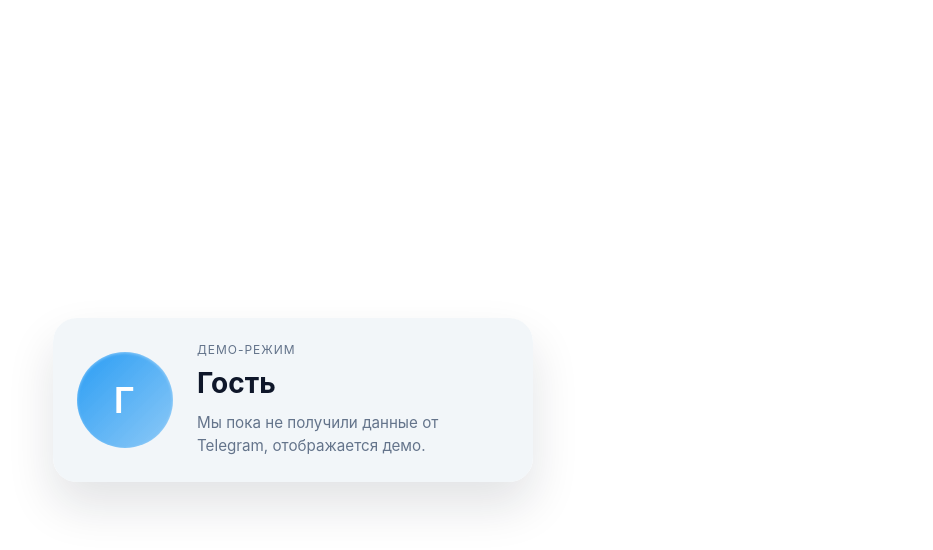
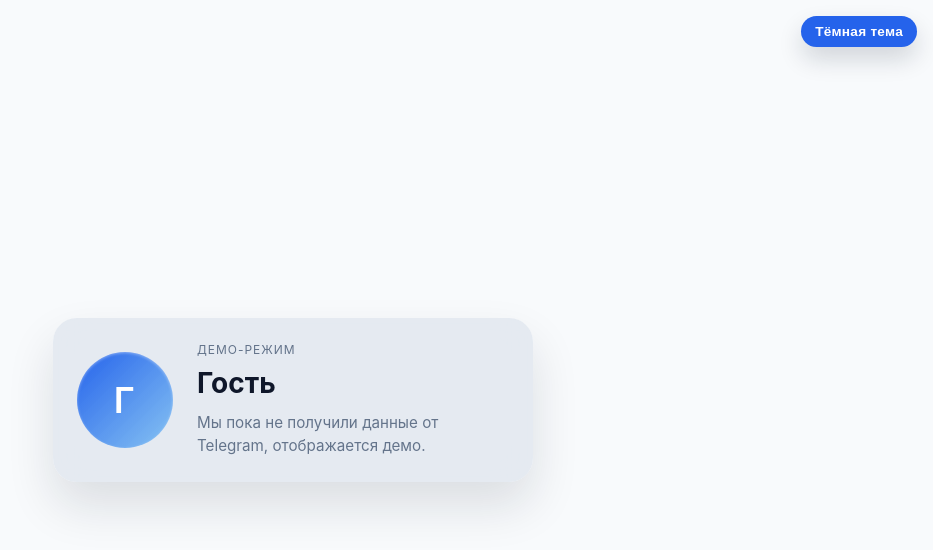
Before and after one commit to Vlad1m8r/dsport-ui, a React (Vite) app: page / in a window 1280 px wide. Shown: the top 550 px of the page, without its empty margins (347-1280 px from the left). Built offline with nearby package versions, Linux system fonts and the light colour scheme.

Commit message:
Добавить переключатель темы на главной

```diff
--- a/src/App.css
+++ b/src/App.css
@@ -9,6 +9,34 @@
   justify-content: center;
   padding: 24px 16px;
   background: var(--tg-theme-bg-color, #ffffff);
+  position: relative;
+}
+
+.theme-toggle {
+  position: absolute;
+  top: 16px;
+  right: 16px;
+  padding: 8px 14px;
+  border-radius: 999px;
+  border: none;
+  background: var(--tg-theme-button-color, #2a9df4);
+  color: var(--tg-theme-button-text-color, #ffffff);
+  font-size: 0.85rem;
+  font-weight: 600;
+  letter-spacing: 0.02em;
+  box-shadow: 0 12px 24px rgba(15, 23, 42, 0.16);
+  cursor: pointer;
+  transition: transform 160ms ease, box-shadow 160ms ease;
+}
+
+.theme-toggle:focus-visible {
+  outline: 2px solid var(--tg-theme-link-color, #2a9df4);
+  outline-offset: 3px;
+}
+
+.theme-toggle:hover {
+  transform: translateY(-2px);
+  box-shadow: 0 16px 28px rgba(15, 23, 42, 0.2);
 }
 
 .profile-card {
--- a/src/App.tsx
+++ b/src/App.tsx
@@ -1,4 +1,4 @@
-import { useEffect, useMemo, useState } from 'react'
+import { useCallback, useEffect, useMemo, useRef, useState } from 'react'
 import WebApp, {
   applyThemeParams,
   isTelegramEnvironment,
@@ -47,16 +47,88 @@ const buildStatusText = (user: WebAppUser | null, ready: boolean): string => {
 function App() {
   const [user, setUser] = useState<WebAppUser | null>(null)
   const [isReady, setIsReady] = useState(false)
+  const [theme, setTheme] = useState<'dark' | 'light'>(
+    WebApp.colorScheme === 'light' ? 'light' : 'dark',
+  )
+  const themeRef = useRef(theme)
+
+  const systemThemeRef = useRef<Record<string, string>>({
+    '--tg-theme-bg-color': '#0b1120',
+    '--tg-theme-text-color': '#f8fafc',
+    '--tg-theme-hint-color': '#94a3b8',
+    '--tg-theme-button-color': '#2a9df4',
+    '--tg-theme-button-text-color': '#ffffff',
+    '--tg-theme-secondary-bg-color': 'rgba(15, 23, 42, 0.5)',
+    '--tg-theme-link-color': '#38bdf8',
+  })
+
+  const lightTheme = useMemo(
+    () => ({
+      '--tg-theme-bg-color': '#f8fafc',
+      '--tg-theme-text-color': '#0f172a',
+      '--tg-theme-hint-color': '#64748b',
+      '--tg-theme-button-color': '#2563eb',
+      '--tg-theme-button-text-color': '#ffffff',
+      '--tg-theme-secondary-bg-color': '#e2e8f0',
+      '--tg-theme-link-color': '#2563eb',
+    }),
+    [],
+  )
+
+  const applyCssVariables = useCallback((variables: Record<string, string>) => {
+    const root = document.documentElement
+    Object.entries(variables).forEach(([key, value]) => {
+      root.style.setProperty(key, value)
+    })
+  }, [])
+
+  const extractThemeFromWebApp = useCallback(() => {
+    const nextTheme = { ...systemThemeRef.current }
+
+    if (WebApp.themeParams.bg_color) {
+      nextTheme['--tg-theme-bg-color'] = WebApp.themeParams.bg_color
+    }
+    if (WebApp.themeParams.text_color) {
+      nextTheme['--tg-theme-text-color'] = WebApp.themeParams.text_color
+    }
+    if (WebApp.themeParams.hint_color) {
+      nextTheme['--tg-theme-hint-color'] = WebApp.themeParams.hint_color
+    }
+    if (WebApp.themeParams.button_color) {
+      nextTheme['--tg-theme-button-color'] = WebApp.themeParams.button_color
+    }
+    if (WebApp.themeParams.button_text_color) {
+      nextTheme['--tg-theme-button-text-color'] = WebApp.themeParams.button_text_color
+    }
+    if (WebApp.themeParams.secondary_bg_color) {
+      nextTheme['--tg-theme-secondary-bg-color'] = WebApp.themeParams.secondary_bg_color
+    }
+    if (WebApp.themeParams.link_color) {
+      nextTheme['--tg-theme-link-color'] = WebApp.themeParams.link_color
+    }
+
+    return nextTheme
+  }, [])
 
   useEffect(() => {
     WebApp.ready()
     WebApp.expand()
     applyThemeParams(WebApp.themeParams)
+    systemThemeRef.current = extractThemeFromWebApp()
+    if (WebApp.colorScheme === 'light') {
+      applyCssVariables(lightTheme)
+    } else {
+      applyCssVariables(systemThemeRef.current)
+    }
     setUser(WebApp.initDataUnsafe.user ?? null)
     setIsReady(true)
 
     const handleThemeChange = () => {
       applyThemeParams(WebApp.themeParams)
+      systemThemeRef.current = extractThemeFromWebApp()
+      if (themeRef.current === 'dark') {
+        applyCssVariables(systemThemeRef.current)
+      }
     }
 
     WebApp.onEvent('themeChanged', handleThemeChange)
@@ -64,15 +136,37 @@ function App() {
     return () => {
       WebApp.offEvent('themeChanged', handleThemeChange)
     }
-  }, [])
+  }, [applyCssVariables, extractThemeFromWebApp, lightTheme])
 
   const displayName = useMemo(() => buildDisplayName(user), [user])
   const initials = useMemo(() => buildInitials(user), [user])
   const statusText = useMemo(() => buildStatusText(user, isReady), [user, isReady])
   const altText = `Аватар пользователя ${displayName}`
 
+  useEffect(() => {
+    if (theme === 'light') {
+      applyCssVariables(lightTheme)
+    } else {
+      applyCssVariables(systemThemeRef.current)
+    }
+    themeRef.current = theme
+  }, [applyCssVariables, lightTheme, theme])
+
+  const toggleTheme = () => {
+    setTheme((current) => (current === 'dark' ? 'light' : 'dark'))
+  }
+
   return (
     <main className="app">
+      <button
+        type="button"
+        className="theme-toggle"
+        onClick={toggleTheme}
+        aria-pressed={theme === 'light'}
+        aria-label="Переключить тему"
+      >
+        {theme === 'light' ? 'Тёмная тема' : 'Светлая тема'}
+      </button>
       <section className="profile-card" aria-live="polite">
         <div
           className="profile-card__avatar"
```
